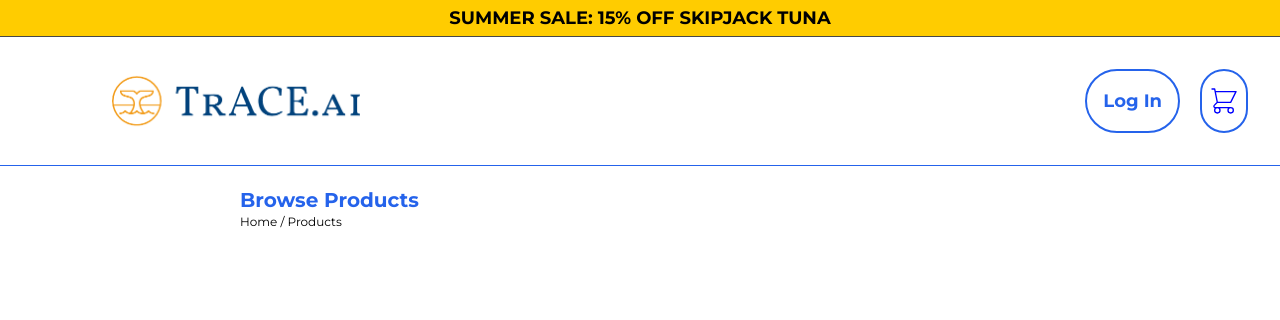
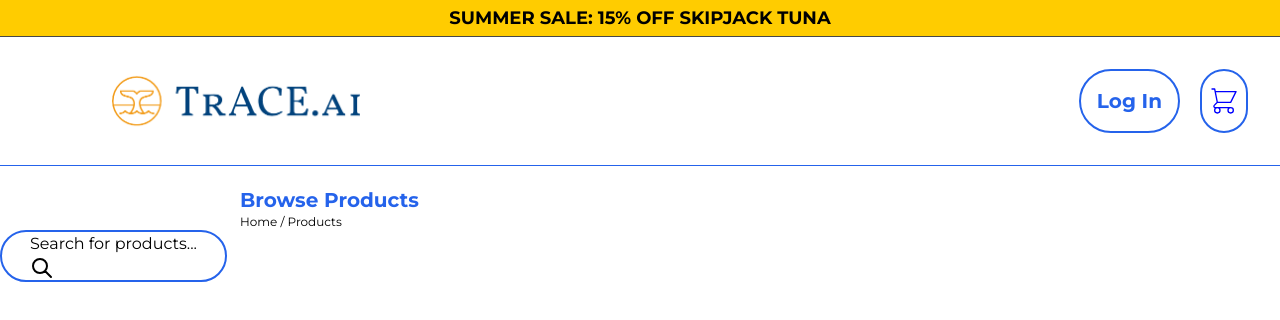
Before and after one commit to Jessakins/marketplace-frontend, a React (Create React App) app: page / in a window 1280 px wide. Shown: the top 320 px of the page. Built offline with nearby package versions, Linux system fonts and the light colour scheme.

Commit message:
commit on master

```diff
--- a/src/App.js
+++ b/src/App.js
@@ -1,12 +1,13 @@
 import React from "react";
 import Header from './components/Header';
+import Body from './components/Body';
 
 function App() {
   return (
 
     <div className="App">
       <Header/>
-
+      <Body/>
     </div>
   );
 }
--- /dev/null
+++ b/src/components/Body.js
@@ -0,0 +1,19 @@
+import React from 'react'
+
+const Body = () => {
+    return (
+        <div>
+            <h2 class= "text-blue font-montserrat font-bold text-xl ml-60 pt-5">Browse Products</h2>
+            <h3 class= "text-black text-xs font-montserrat ml-60">Home / Products</h3>
+
+            <button class="text-black font-montserrat rounded-full border-blue border-2 px-7">
+                Search for products...
+                <svg xmlns="http://www.w3.org/2000/svg" class="h-6 w-6" fill="none" viewBox="0 0 24 24"
+                stroke="currentColor"><path stroke-linecap="round" stroke-linejoin="round" stroke-width="2"
+                d="M21 21l-6-6m2-5a7 7 0 11-14 0 7 7 0 0114 0z"/></svg>
+            </button>
+        </div>
+    )
+}
+
+export default Body;
--- a/src/components/Header.js
+++ b/src/components/Header.js
@@ -10,15 +10,13 @@ const Header = () => {
                 <div class="flex">
                     <img src="/img/logo_small.png" alt="trace_ai_logo" class= "w-27 h-16 ml-20"/>
 
-                    <button class="text-blue font-bold rounded-full border-blue border-2 hover:text-white
-                    hover:bg-blue hover:border-transparent font-montserrat text-lg px-4 ml-auto mr-5">Log In</button>
+                    <button class="text-blue text-xl font-bold rounded-full border-blue border-2 hover:text-white
+                    hover:bg-blue hover:border-transparent font-montserrat px-4 ml-auto mr-5">Log In</button>
 
                     <svg xmlns="http://www.w3.org/2000/svg" class="h-15 w-12 px-1.5 rounded-full border-blue border-2" fill="none" viewBox="0 0 24 24" stroke="blue"><path stroke-linecap="round" stroke-linejoin="round" stroke-width="1" d="M3 3h2l.4 2M7 13h10l4-8H5.4M7 13L5.4 5M7 13l-2.293 2.293c-.63.63-.184 1.707.707 1.707H17m0 0a2 2 0 100 4 2 2 0 000-4zm-8 2a2 2 0 11-4 0 2 2 0 014 0z" /></svg>
                 </div>
             </div>
 
-            <h2 class= "text-blue font-montserrat font-bold text-xl ml-60 pt-5">Browse Products</h2>
-            <h3 class= "text-black text-xs font-montserrat ml-60">Home / Products</h3>
         </div>
     )
 }
```
